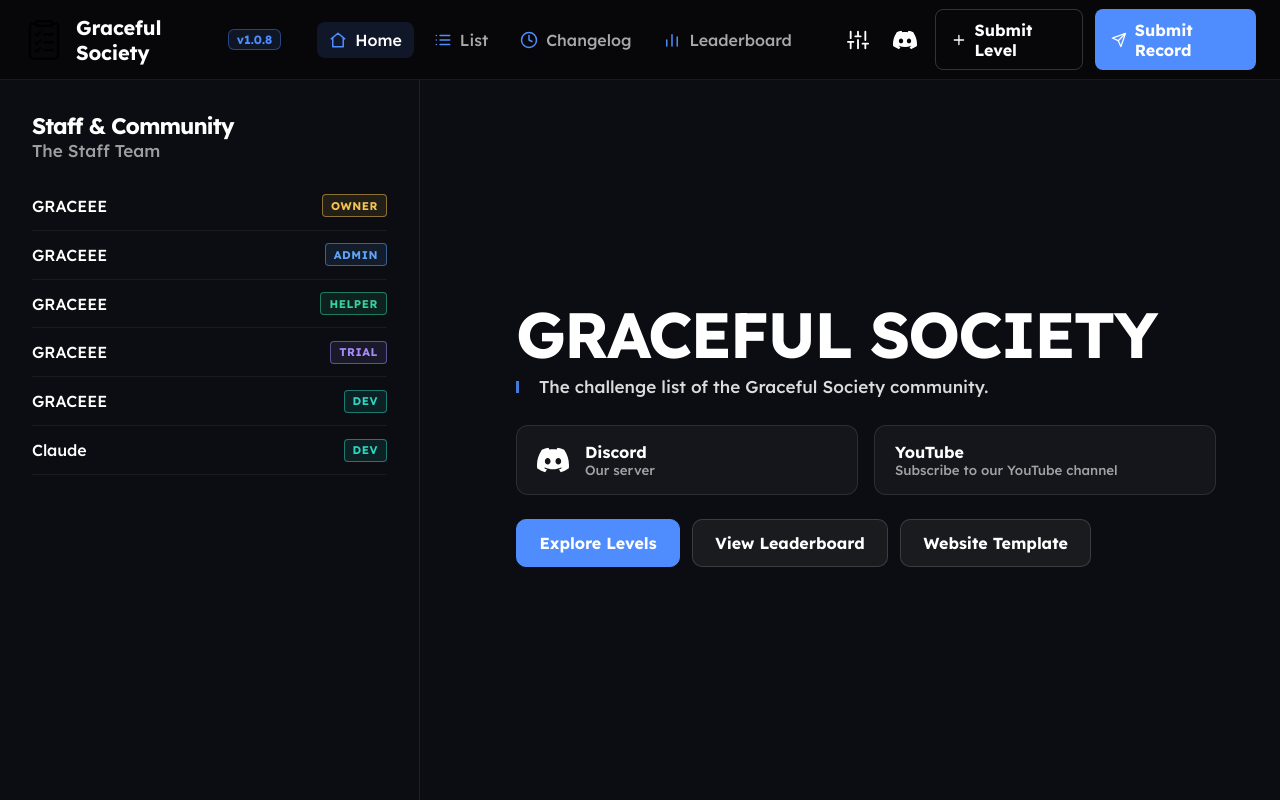
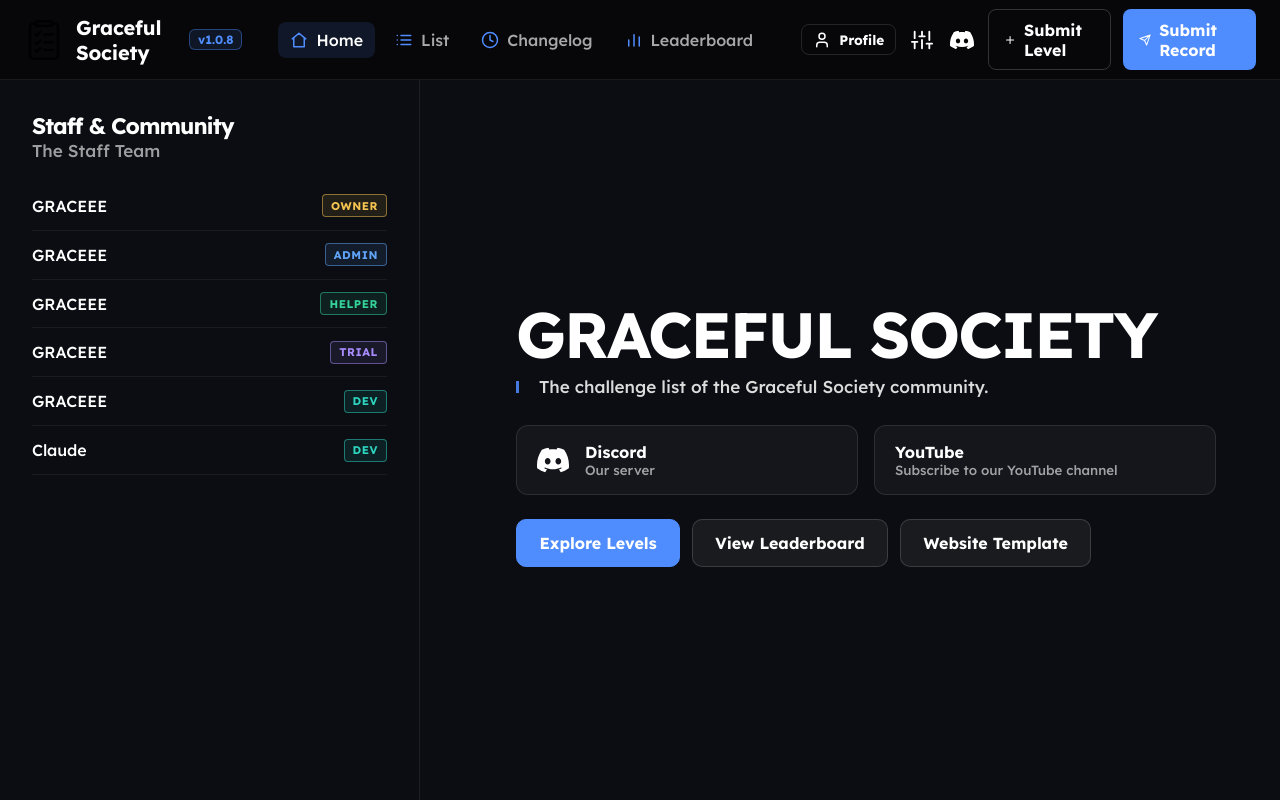
Before and after one commit to th3g00dn3ss/Graceful-Society, a plain HTML site: page index.html in a window 1280 px wide. Drawn offline with nearby package versions, Linux system fonts and the light colour scheme.

Commit message:
Update index.html

```diff
--- a/index.html
+++ b/index.html
@@ -54,6 +54,11 @@
                 </nav>
 
                 <div class="topbar__actions">
+                                        <router-link class="topbar__user" to="/profile">
+                        <img v-if="store.user" class="topbar__avatar" :src="store.avatar" alt="" />
+                        <svg v-else viewBox="0 0 24 24" width="18" height="18" fill="none" stroke="currentColor" stroke-width="2" stroke-linecap="round" stroke-linejoin="round"><path d="M19 21v-2a4 4 0 0 0-4-4H9a4 4 0 0 0-4 4v2"/><circle cx="12" cy="7" r="4"/></svg>
+                        <span>{{ store.user ? store.user.name : 'Profile' }}</span>
+                    </router-link>
                                         <router-link class="topbar__icon" to="/settings" title="Settings">
                         <svg viewBox="0 0 24 24" width="22" height="22" fill="none" stroke="currentColor" stroke-width="2" stroke-linecap="round" stroke-linejoin="round"><path d="M4 21v-7M4 10V3M12 21v-9M12 8V3M20 21v-5M20 12V3M1 14h6M9 8h6M17 16h6"/></svg>
                     </router-link>
```
